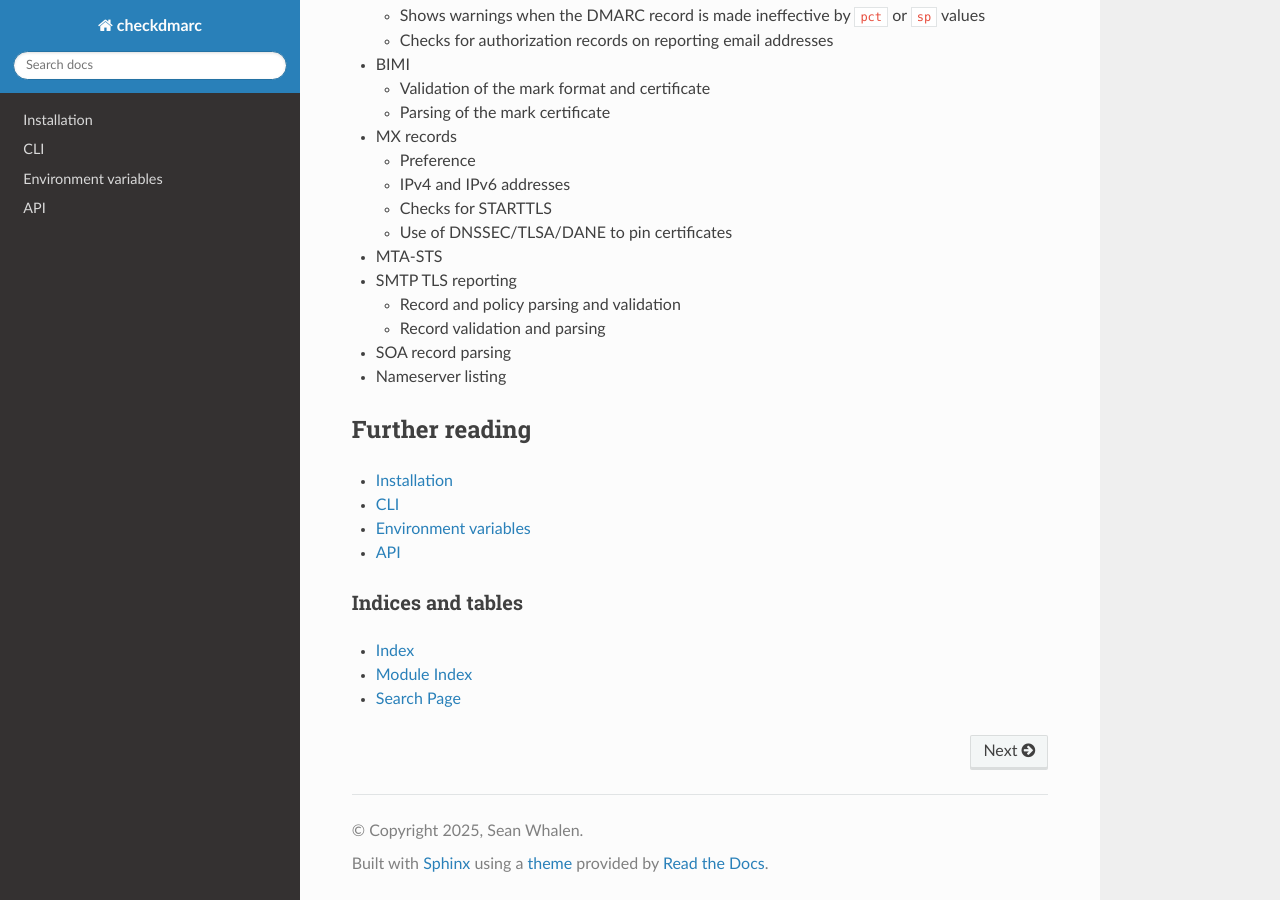
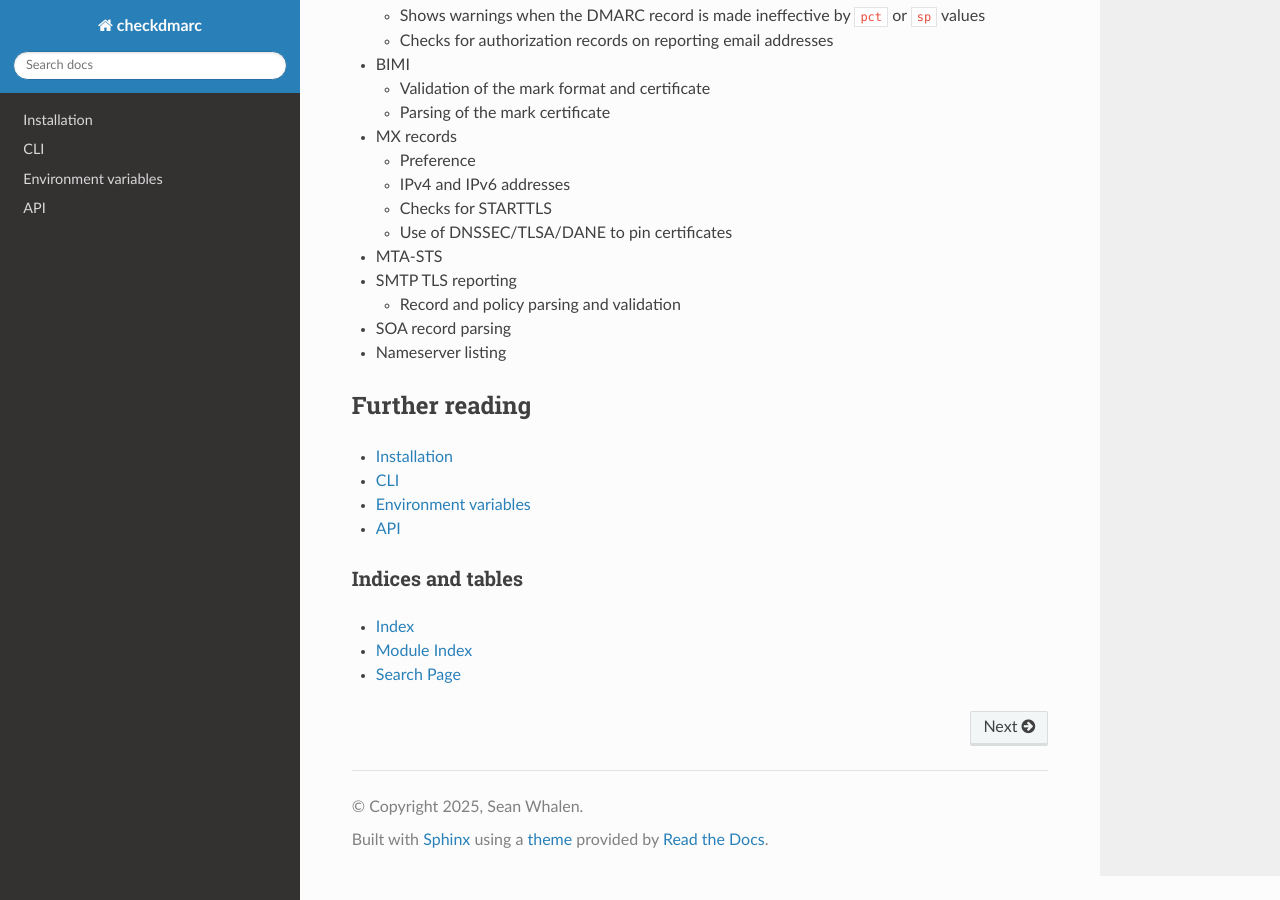
Before and after one commit to domainaware/checkdmarc, a Sphinx documentation site: the page built from docs/source/index.md, in a window 1280 px wide and 900 px high, scrolled down 572 px. Built offline with Sphinx 7.4.7 and the Read the Docs theme 3.1.0, drawn with Linux system fonts in a browser that asks for light colours; the version number could not be read and is left out.

Commit message:
Fix typo

```diff
--- a/docs/source/index.md
+++ b/docs/source/index.md
@@ -31,7 +31,6 @@ A Python module, command line utility, and [web application](https://github.com/
 - MTA-STS
 - SMTP TLS reporting
   - Record and policy parsing and validation
-  - Record validation and parsing
 - SOA record parsing
 - Nameserver listing
 
```
Also changed, not shown: README.md (+0 -1 lines).
